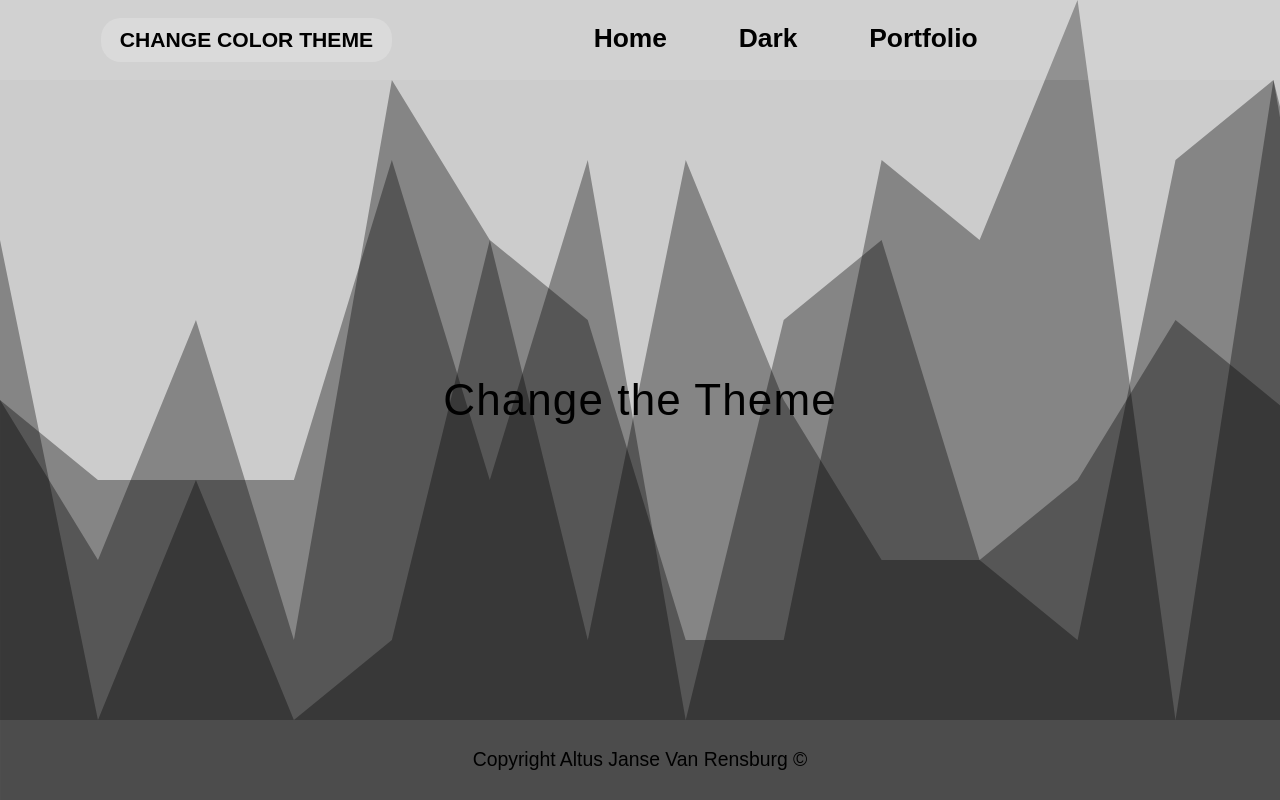
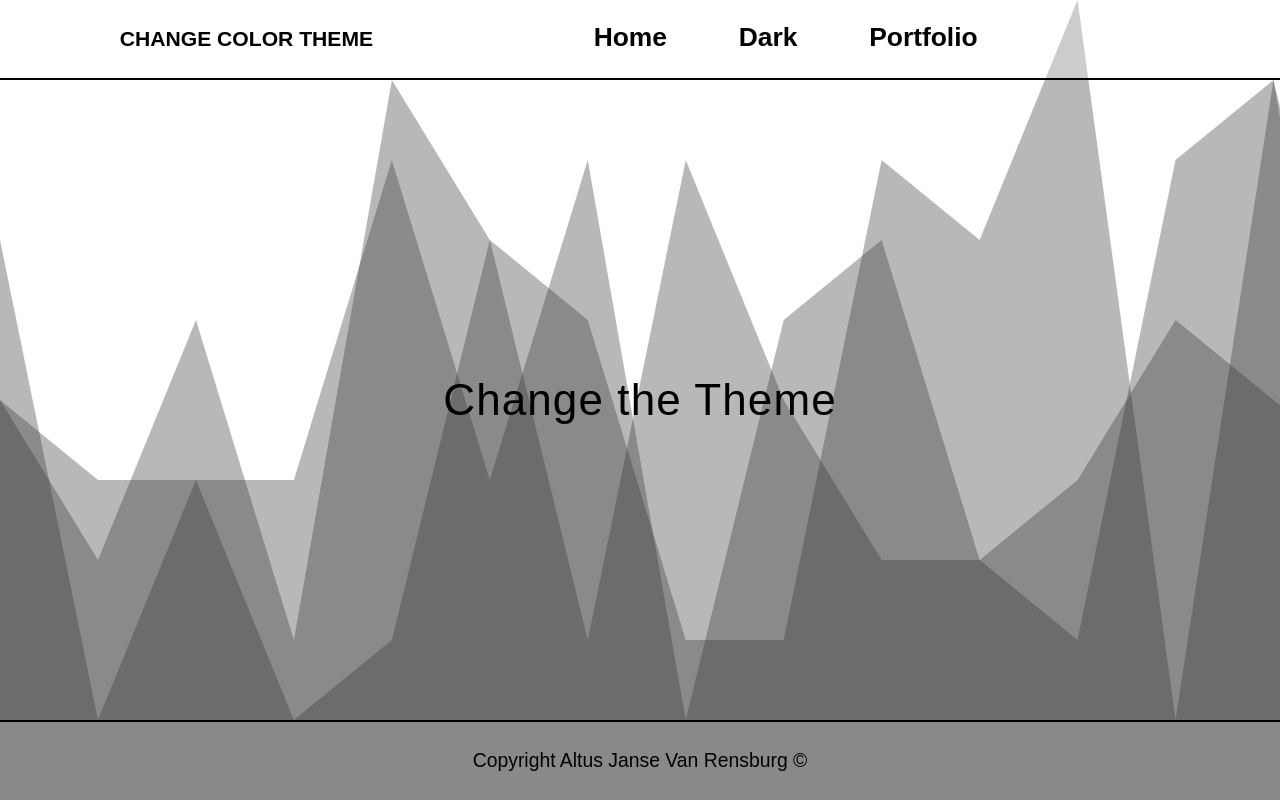
Before and after one commit to AltusJVR/scss_maps, a website built with Parcel: page src/dark.html in a window 1280 px wide. Built offline with nearby package versions, Linux system fonts and the light colour scheme; a web font is replaced by a local one.

Commit message:
add dark theme scss

```diff
--- a/src/scss/main.scss
+++ b/src/scss/main.scss
@@ -6,3 +6,4 @@
 @use 'components/buttons';
 
 @use 'pages/index';
+@use 'pages/dark';
--- /dev/null
+++ b/src/scss/pages/_dark.scss
@@ -0,0 +1,117 @@
+@use '../base/typography' as *;
+@use '../abstracts/fonts' as fonts;
+.container.dark {
+
+  $heading-clr: var(--dark-11);
+a {
+  color: $heading-clr;
+}
+p {
+  color: $heading-clr;
+}
+
+button {
+
+  color: $heading-clr;
+}
+  @each $heading in fonts.$heading {
+    #{$heading} {
+      color: $heading-clr;
+    }
+  }
+
+  .navbar {
+    display: flex;
+    height: 10vh;
+    border-bottom: 2px solid var(--dark-11);
+    align-items: center;
+    justify-content: space-around;
+    position: absolute;
+    top: 0;
+    left: 0;
+    right: 0;
+    z-index: 3;
+    background-color: var(--overlay);
+    transition: background-color 800ms ease-in;
+  }
+  .section {
+    display: flex;
+    align-items: center;
+    justify-content: center;
+    min-height: 100vh;
+    height: 100%;
+    position: relative;
+    z-index: 1;
+  }
+
+  .section::before {
+    content: '';
+    position: absolute;
+    top: 0;
+    right: 0;
+    bottom: 0;
+    left: 0;
+    background-image: url(/src/img/wave-1.svg), url(/src/img/wave-2.svg),url(/src/img/wave-3.svg);
+    background-size: cover;
+    background-repeat: no-repeat;
+    background-color: var(--overlay);
+    background-blend-mode: var(--blend);
+    z-index: -1;
+    // transform: scaleX(var(--scale)) ;
+    transition: transform 500ms ease-in,
+    background-color 800ms ease-in;
+    transform-origin: center;
+  }
+
+
+
+  .section::after {
+    content: '';
+    position: absolute;
+    top: 0;
+    right: 0;
+    bottom: 0;
+    left: 0;
+    background-color: var(--overlay);
+    z-index: -1;
+  }
+
+  .footer {
+    border-top: 2px solid var(--dark-11);
+    display: flex;
+    align-items: center;
+    justify-content: center;
+    font-size: 1.1em;
+    max-height: 10vh;
+    position: absolute;
+    top: 90vh;
+    bottom: 0;
+    left: 0;
+    right: 0;
+    z-index: 1;
+    font-family: $big-font;
+  }
+
+
+  .footer::after{
+    content: '';
+    position: absolute;
+    top: 0;
+    right: 0;
+    bottom: 0;
+    left: 0;
+    background-color: var(--overlay);
+    z-index: -1;
+    transition: background-color 800ms ease-in;
+  }
+
+  body {
+    position: relative;
+    z-index: -50;
+    background-color: var(--dark-11);
+    transition:
+    background-color 100ms ease 50ms,
+    color 100ms ease 50ms;
+    color: $heading-clr;
+  }
+}
```
